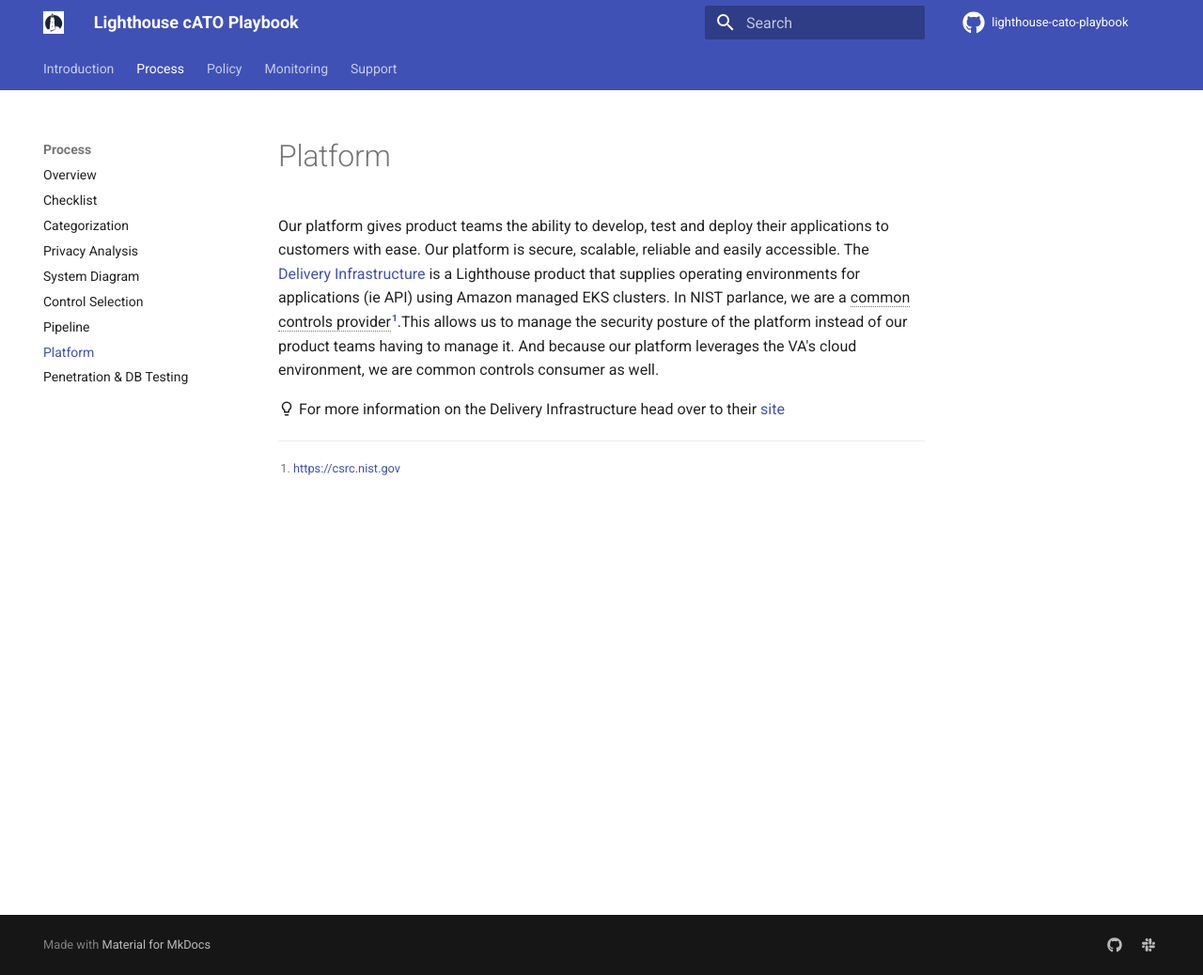
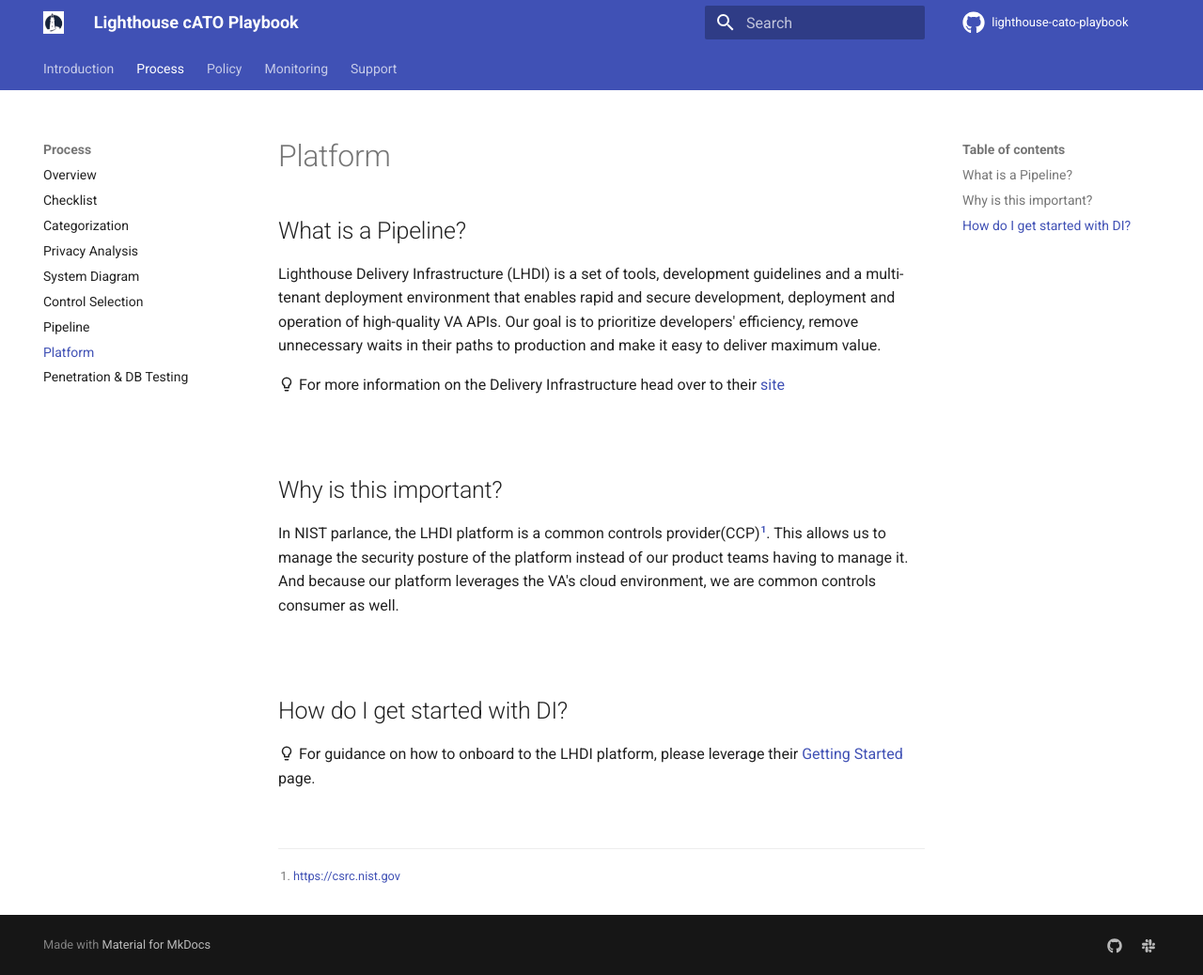
Before and after one commit to rise8-us/cato-playbook, an MkDocs documentation site: the page built from docs/platform.md, in a window 1280 px wide and 1038 px high. Shown: the whole window at 94% size. Built offline with MkDocs 1.6.1 and Material for MkDocs 9.7.7, drawn with Linux system fonts in a browser that asks for light colours; comment, search, counter and statistics services are not loaded.

Commit message:
Update platform.md

```diff
--- a/docs/platform.md
+++ b/docs/platform.md
@@ -1,15 +1,20 @@
 # Platform
 
-Our platform gives product teams the ability to develop, test and deploy their applications to customers with ease. Our
-platform is secure, scalable, reliable and easily accessible. The [Delivery Infrastructure](https://department-of-veterans-affairs.github.io/lighthouse-di-documentation/)
-is a Lighthouse product that supplies operating environments for applications (ie API) using Amazon managed EKS
-clusters. In NIST parlance, we are a common controls provider[^1].This allows us to manage the security posture of the
-platform instead of our product teams having to manage it. And because our platform leverages the VA's cloud
-environment, we are common controls consumer as well.
+## What is a Pipeline?
+Lighthouse Delivery Infrastructure (LHDI) is a set of tools, development guidelines and a multi-tenant deployment environment that enables rapid and secure development, deployment and operation of high-quality VA APIs. Our goal is to prioritize developers' efficiency, remove unnecessary waits in their paths to production and make it easy to deliver maximum value.
 
-:material-lightbulb-outline: For more information on the Delivery Infrastructure head over to their
-[site](https://department-of-veterans-affairs.github.io/lighthouse-di-documentation/)
+:material-lightbulb-outline: For more information on the Delivery Infrastructure head over to their [site](https://department-of-veterans-affairs.github.io/lighthouse-di-documentation/)
+
+<br/>
+
+## Why is this important?
+In NIST parlance, the LHDI platform is a common controls provider(CCP)[^1]. This allows us to manage the security posture of the platform instead of our product teams having to manage it. And because our platform leverages the VA's cloud environment, we are common controls consumer as well.
+
+<br/>
+
+## How do I get started with DI?
+:material-lightbulb-outline: For guidance on how to onboard to the LHDI platform, please leverage their [Getting Started](https://animated-carnival-57b3e7f5.pages.github.io/GETTING-STARTED/) page.
+
+<br/>
 
 [^1]: [https://csrc.nist.gov](https://csrc.nist.gov/glossary/term/common_control_provider#:~:text=Definition(s)%3A,controls%20inherited%20by%20information%20systems)
-
-*[common controls provider]: An organizational official responsible for the development, implementation, assessment, and monitoring of common controls (i.e., security controls inherited by information systems).
```
